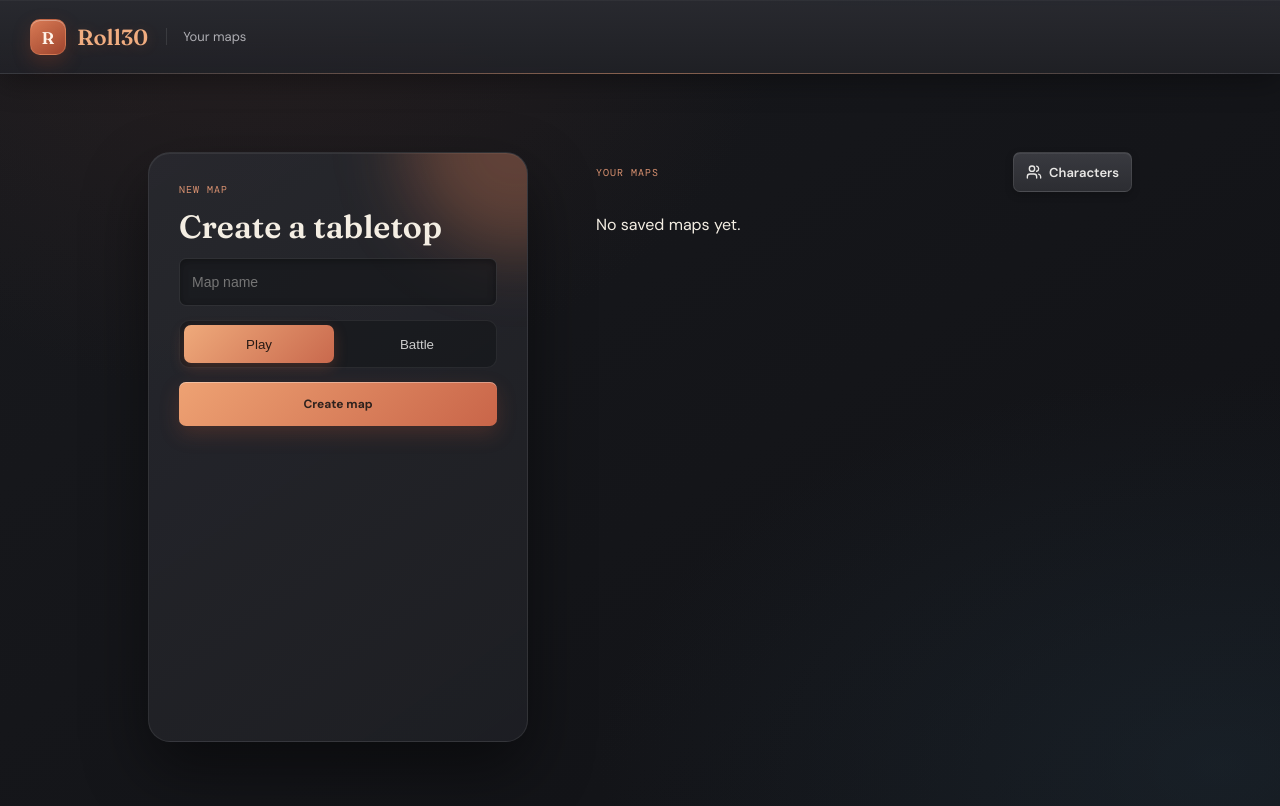
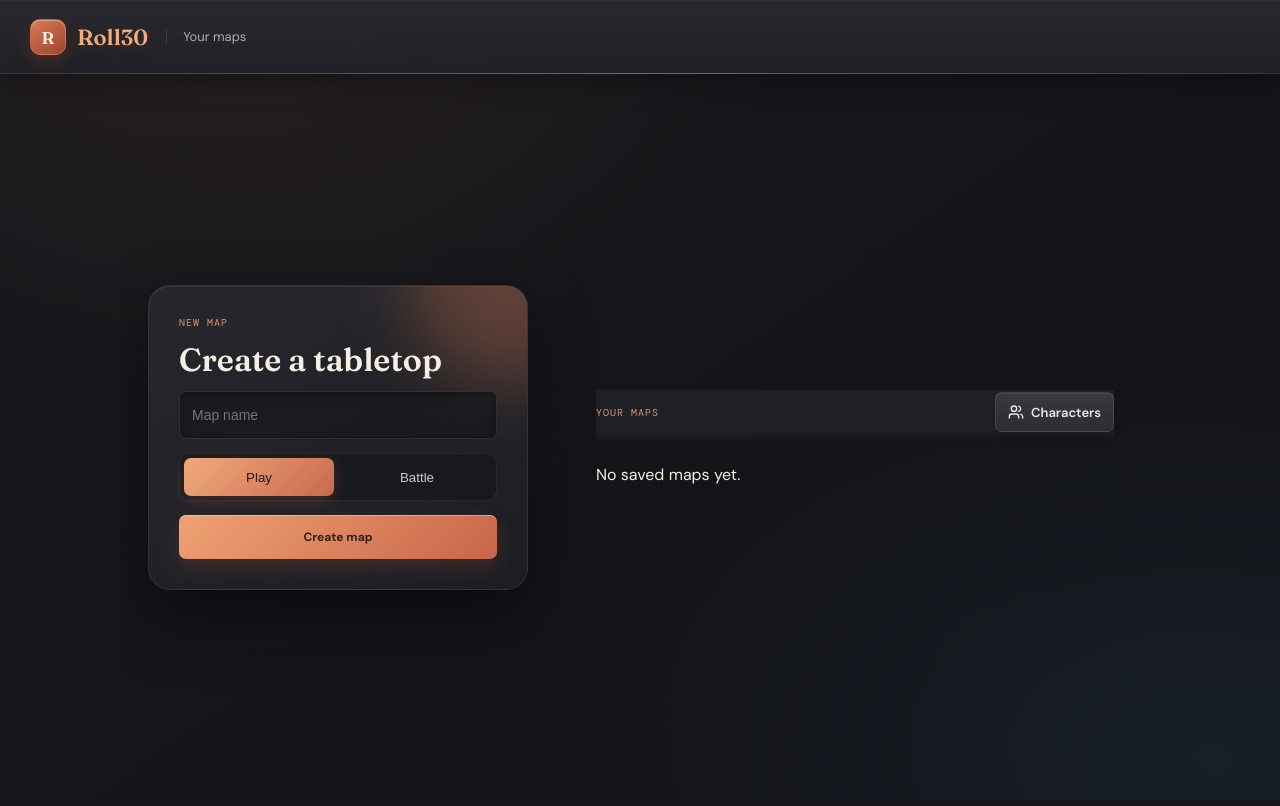
Before and after one commit to aomarco/Roll30, a React (Vite) app: page / in a window 1280 px wide. Built offline with nearby package versions, Linux system fonts and the light colour scheme.

Commit message:
Lock app layout to viewport

```diff
--- /dev/null
+++ b/src/layout.css
@@ -0,0 +1,200 @@
+/* Viewport shell: the document stays fixed; content-heavy regions scroll locally. */
+html,
+body,
+#root {
+  width: 100%;
+  height: 100%;
+  overflow: hidden;
+}
+
+.app,
+.home,
+.characters-page {
+  width: 100%;
+  height: 100dvh;
+  min-height: 0 !important;
+  overflow: hidden;
+  display: flex;
+  flex-direction: column;
+}
+
+.app > header,
+.home > header,
+.characters-page > header {
+  flex: 0 0 74px;
+}
+
+.app > main,
+.home-main,
+.characters-layout {
+  flex: 1 1 auto;
+  height: auto;
+  min-height: 0 !important;
+}
+
+/* Map library */
+.home-main {
+  width: 100%;
+  overflow: hidden;
+  align-items: center;
+  padding-top: clamp(24px, 6vh, 64px) !important;
+  padding-bottom: clamp(24px, 6vh, 64px) !important;
+}
+
+.new-map,
+.map-list {
+  min-height: 0;
+  max-height: 100%;
+}
+
+.map-list {
+  overflow-y: auto;
+  overscroll-behavior: contain;
+  scrollbar-gutter: stable;
+  padding-right: 8px;
+}
+
+.map-list-heading {
+  position: sticky;
+  top: 0;
+  z-index: 2;
+  padding: 2px 0 10px;
+  background: linear-gradient(#202126 78%, transparent);
+}
+
+/* Tabletop */
+.app > main {
+  overflow: hidden;
+  grid-template-rows: minmax(0, 1fr);
+}
+
+.board-column {
+  min-height: 0;
+  overflow: hidden;
+  display: flex;
+  flex-direction: column;
+}
+
+.controls {
+  flex: 0 0 auto;
+}
+
+.board {
+  flex: 1 1 auto;
+  height: auto !important;
+  min-height: 0 !important;
+}
+
+.inspector {
+  min-height: 0;
+  overflow-y: auto;
+  overscroll-behavior: contain;
+  scrollbar-gutter: stable;
+}
+
+/* Character library */
+.characters-layout {
+  width: 100%;
+  overflow: hidden;
+  align-items: stretch;
+}
+
+.character-list,
+.character-sheet {
+  min-height: 0;
+  max-height: 100%;
+  overflow-y: auto !important;
+  overscroll-behavior: contain;
+  scrollbar-gutter: stable;
+}
+
+.character-list {
+  padding-right: 8px;
+}
+
+.character-sheet {
+  padding-right: 30px !important;
+}
+
+/* Quiet, consistent scrollbars for the deliberately scrollable regions. */
+.map-list,
+.inspector,
+.character-list,
+.character-sheet,
+.app > main {
+  scrollbar-width: thin;
+  scrollbar-color: #b96b4b #1d1e22;
+}
+
+.map-list::-webkit-scrollbar,
+.inspector::-webkit-scrollbar,
+.character-list::-webkit-scrollbar,
+.character-sheet::-webkit-scrollbar,
+.app > main::-webkit-scrollbar {
+  width: 8px;
+}
+
+.map-list::-webkit-scrollbar-thumb,
+.inspector::-webkit-scrollbar-thumb,
+.character-list::-webkit-scrollbar-thumb,
+.character-sheet::-webkit-scrollbar-thumb,
+.app > main::-webkit-scrollbar-thumb {
+  border: 2px solid #1d1e22;
+  border-radius: 10px;
+  background: #b96b4b;
+}
+
+@media (max-width: 850px) {
+  .home-main {
+    grid-template-rows: auto minmax(0, 1fr);
+    align-items: stretch;
+    padding-top: 24px !important;
+    padding-bottom: 20px !important;
+  }
+
+  .characters-layout {
+    grid-template-rows: minmax(90px, 140px) minmax(0, 1fr);
+    padding-top: 20px;
+    padding-bottom: 20px;
+  }
+
+  .character-list {
+    max-height: 140px;
+  }
+}
+
+@media (max-width: 780px) {
+  .app > main {
+    display: block;
+    overflow-y: auto;
+    overscroll-behavior: contain;
+  }
+
+  .board-column {
+    height: clamp(390px, 66dvh, 660px);
+    min-height: 390px;
+  }
+
+  .inspector {
+    min-height: 320px;
+    overflow: visible;
+  }
+}
+
+@media (max-height: 680px) and (min-width: 781px) {
+  .home-main {
+    padding-top: 18px !important;
+    padding-bottom: 18px !important;
+  }
+
+  .characters-layout {
+    padding-top: 18px;
+    padding-bottom: 18px;
+  }
+
+  .board-column,
+  .inspector {
+    padding-top: 16px !important;
+    padding-bottom: 16px !important;
+  }
+}
--- a/src/main.jsx
+++ b/src/main.jsx
@@ -14,6 +14,7 @@ import "./styles.css";
 import "./movement.css";
 import "./premium.css";
 import "./motion.css";
+import "./layout.css";
 import { patternCells } from "./patterns.js";
 import CharactersPage from "./CharactersPage.jsx";
 import { deriveCharacter } from "./characterRules.js";
```
